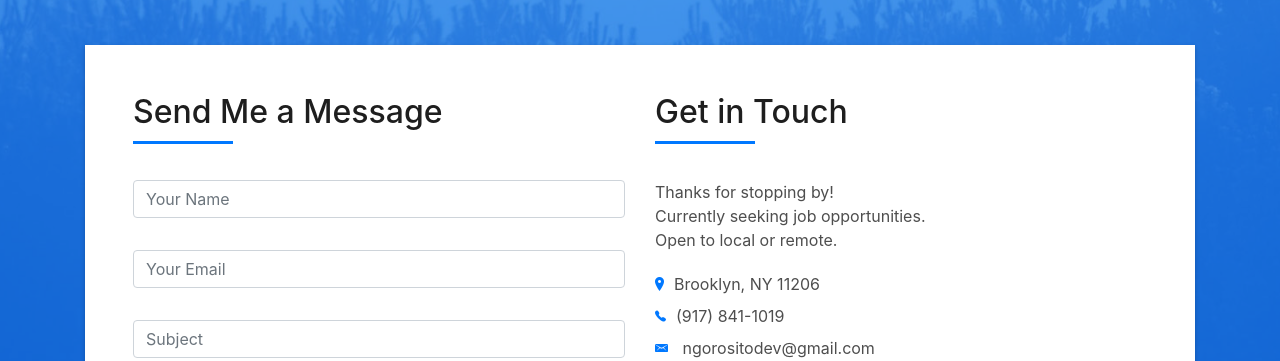
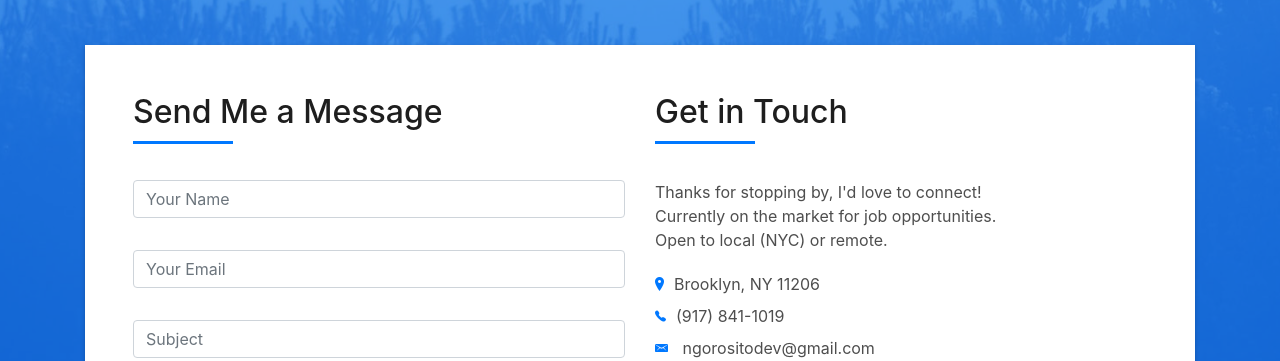
Before and after one commit to devNahuelOper/devNahuelOper.github.io, a plain HTML site: page index.html in a window 1280 px wide. Shown: the part 4539-4900 px from the top of the page. Drawn offline with nearby package versions, Linux system fonts and the light colour scheme; files whose address does not match are found by name.

Commit message:
adjust contact form

```diff
--- a/index.html
+++ b/index.html
@@ -790,7 +790,7 @@
                   </div>
                   <div class="more-info">
                     <p>
-                   Thanks for stopping by! <br>   Currently seeking job opportunities. <br> Open to local or remote.
+                   Thanks for stopping by, I'd love to connect!<br>   Currently on the market for job opportunities. <br> Open to local (NYC) or remote.
                     </p>
                     <ul class="list-ico">
                       <li><span class="ion-ios-location"></span>Brooklyn, NY 11206</li>
```
